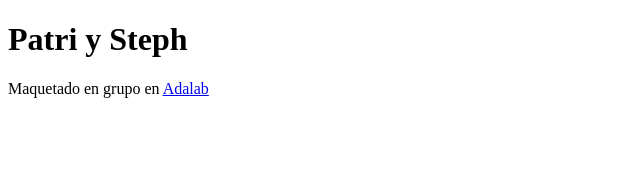
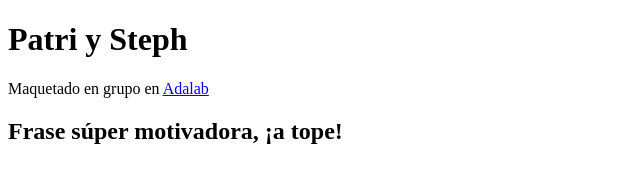
Before and after one commit to patriciamunozal/ejercicio1.8, a plain HTML site: page index.html in a window 1280 px wide. Shown: the whole page, without its empty margins (0-640 px from the left). Drawn offline with Linux system fonts and the light colour scheme.

Commit message:
add motivation

```diff
--- a/index.html
+++ b/index.html
@@ -15,5 +15,10 @@
     <footer>
         <p>Maquetado en grupo en <a href="http://adalab.es">Adalab</a></p>
     </footer>
+
+    <section class="motivacion">
+        <h2>Frase súper motivadora, ¡a tope!</h2>
+    </section>
+
 </body>
 </html>
```
